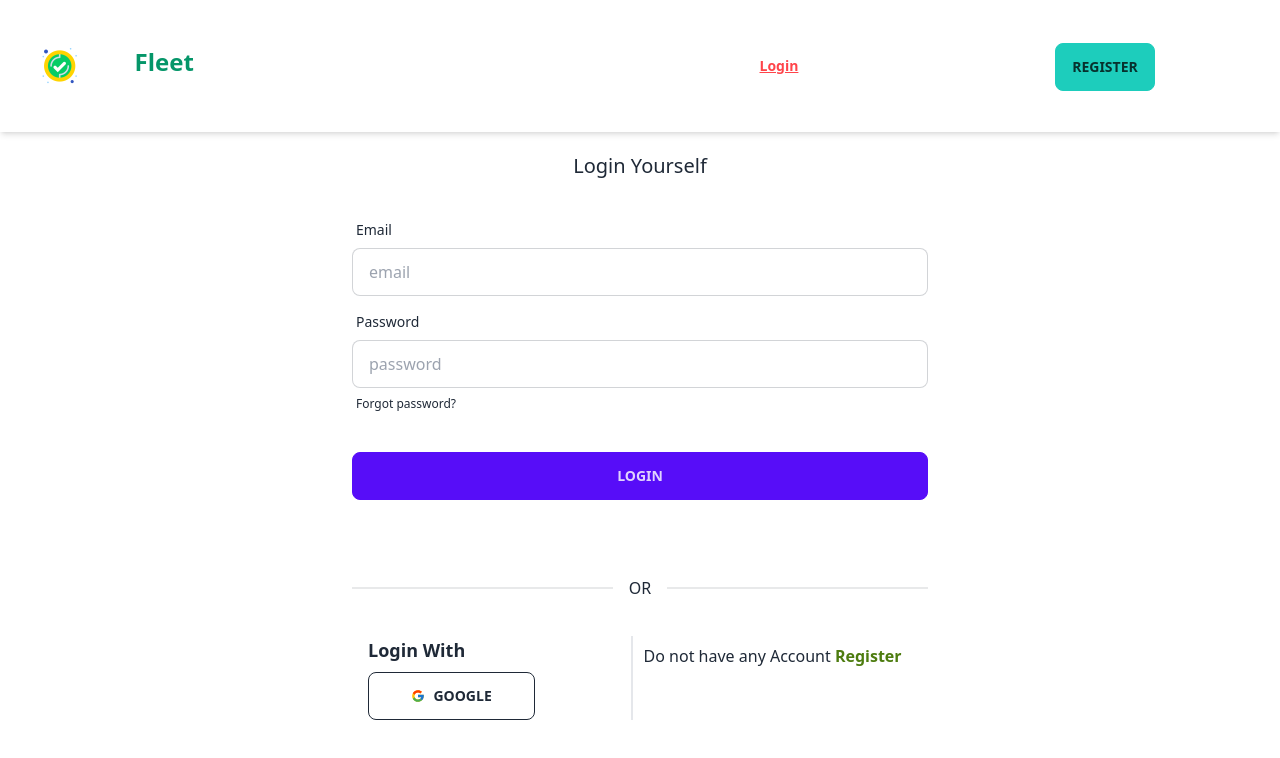
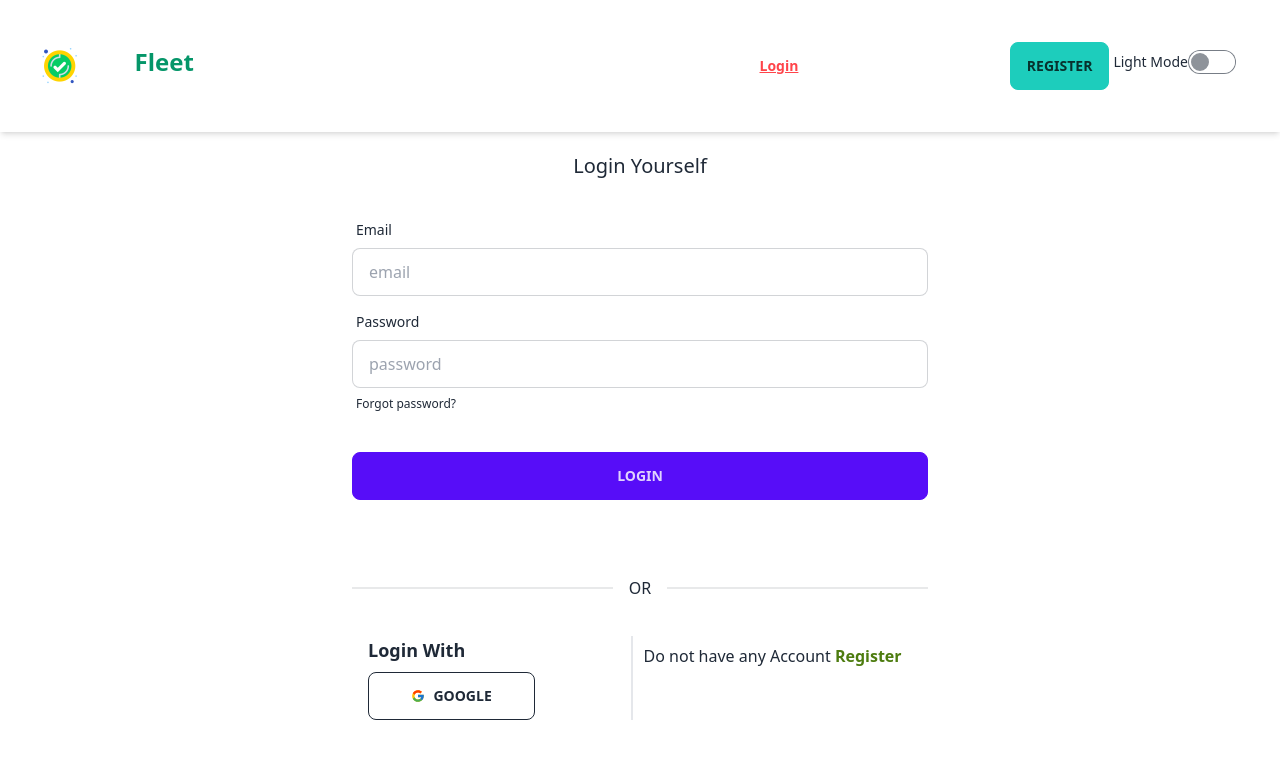
Before and after one commit to sattamap/tech-fleet-client-repo, a React (Vite) app: page /login in a window 1280 px wide. Shown: the top 758 px of the page. Built offline with nearby package versions, Linux system fonts and the light colour scheme; no server answers.

Commit message:
Update ProductDtail component

```diff
--- a/src/components/Navbar/Navbar.jsx
+++ b/src/components/Navbar/Navbar.jsx
@@ -93,7 +93,7 @@ const Navbar = () => {
 
            {user ? (
   // If the user is logged in, show their profile picture, first name, and a logout button
-  <div className="nav-item">
+  <div className="nav-item flex">
     {user.photoURL ? (
       <img
         src={user.photoURL}
@@ -108,15 +108,14 @@ const Navbar = () => {
     </span>
     <button className="btn btn-secondary mx-2" onClick={handleLogOut}>
       Logout
-    </button> <Link to="/register" className="btn btn-accent">
-      Register
-    </Link>
+    </button>
+    <ThemeToggle></ThemeToggle>
   </div>
 ) : (
   // If the user is not logged in, show the login button
 
 
-  <div className="nav-item">
+  <div className="nav-item flex">
     <label tabIndex={0} className="btn btn-ghost btn-circle avatar">
       <div>
         <FaUserAlt></FaUserAlt>
--- a/src/components/ThemeToggle/ThemeToggle.jsx
+++ b/src/components/ThemeToggle/ThemeToggle.jsx
@@ -1,11 +1,9 @@
 
-// import { useAuth } from "./AuthContext";
 import { useContext } from "react";
 import { AuthContext } from "../../provider/AuthProvider";
 
 const ThemeToggle = () => {
-    // const { isDarkMode, toggleTheme } = useAuth();
-    const {isDarkMode, toggleTheme} = useContext(AuthContext);
+  const { isDarkMode, toggleTheme } = useContext(AuthContext);
 
   const toggleAppTheme = () => {
     const appContainer = document.getElementById("root"); // Replace with the actual ID of your app's root container
@@ -16,9 +14,21 @@ const ThemeToggle = () => {
   };
 
   return (
-        <button onClick={toggleAppTheme}>
+    <>
+    <div className="form-control">
+      <label className="label cursor-pointer">
+        <span className="label-text">
           {isDarkMode ? "Dark Mode" : "Light Mode"}
-        </button>
+        </span>
+        <input
+          type="checkbox"
+          className={`toggle ${isDarkMode ? "toggle-checked" : ""}`}
+          onClick={toggleAppTheme}
+        />
+      </label>
+    </div>
+    </>
+
   );
 };
 
--- a/src/pages/MyCart/MyCart.jsx
+++ b/src/pages/MyCart/MyCart.jsx
@@ -1,25 +1,35 @@
-import { useEffect, useState } from "react";
+import { useContext, useEffect, useState } from "react";
 import Swal from "sweetalert2";
+import { AuthContext } from "../../provider/AuthProvider";
 
 
 const MyCart = () => {
 
     const [loading, setLoading] = useState(true);
     const [carts, setCarts] = useState([]);
+    const {user} = useContext(AuthContext);
 
 
 
     useEffect(() => {
+        console.log(user);
         fetch("http://localhost:5000/carts")
             .then((response) => response.json())
             .then((data) => {
-                // console.log("Cart Data:", data);
-                // Update the cart data in your context provider
-                // Assuming you have a function to set the cart data in your context
-                // Replace 'setCartDataInContext' with the actual function name
-                setCarts(data);
-                setLoading(false);
+                const filteredData = data.filter((item) => item?.userEmail === user.email);
+                if (filteredData.length === 0) {
+                    Swal.fire({
+                        icon: 'error',
+                        title: 'No Products Available',
+                        text: 'There are no products available for this brand.',
+                    });
+                } else {
+                    setCarts(filteredData);
+                    setLoading(false);
+                }
             })
+
+
             .catch((error) => {
                 console.error("Error fetching carts:", error);
             });
--- a/src/pages/ProductDetail/ProductDetail.jsx
+++ b/src/pages/ProductDetail/ProductDetail.jsx
@@ -1,6 +1,8 @@
-import {  useEffect, useState } from "react";
+import {  useContext, useEffect, useState } from "react";
 import { useParams } from "react-router-dom";
 import Swal from "sweetalert2";
+import { AuthContext } from "../../provider/AuthProvider";
+
 
 const ProductDetail = () => {
 
@@ -8,7 +10,7 @@ const ProductDetail = () => {
     const [products, setProducts] = useState([]);
     const [loading, setLoading] = useState(true);
 
-
+    const {user} = useContext(AuthContext);
 
     useEffect(() => {
         fetch("http://localhost:5000/products")
@@ -32,15 +34,24 @@ const ProductDetail = () => {
     const productDetail = products.find((product) => product._id === id);
 
     const handleAddToCart = () => {
+        const userEmail = user.email; // Replace 'user.email' with the actual path to the user's email in your context
+
+        // Create the cart data with user email
+        const cartData = {
+          ...productDetail,
+          userEmail,
+        };
+        // console.log(user);
         // Assuming you have a server route to add the product to the cart
         fetch("http://localhost:5000/carts", {
           method: "POST",
           headers: {
             "Content-Type": "application/json",
           },
-          body: JSON.stringify(productDetail),
+          body: JSON.stringify(cartData),
         })
           .then((response) => response.json())
+
           .then((data) => {
             console.log(data);
             // Show a success message
@@ -70,9 +81,9 @@ const ProductDetail = () => {
     <img src={productDetail.image} className="max-w-sm rounded-lg shadow-2xl" />
     <div>
       <h1 className="text-5xl font-bold">{productDetail.name}</h1>
-      <h1 className="text-2xl font-bold">{productDetail.brandName}</h1>
-      <h1 className="text-xl font-bold">{productDetail.type}</h1>
-      <h3 className="text-xl font-bold">Price: {productDetail.price}</h3>
+      <h1 className=" "><span className="text-2xl font-bold">Brand:</span> <span className="text-lg">{productDetail.brandName} </span></h1>
+      <h1 className=""><span className="text-2xl font-bold">Product Type:</span> <span className="text-lg">{productDetail.type}</span></h1>
+      <h3 className=""><span className="text-2xl font-bold">Price:</span> <span className="text-lg">{productDetail.price}</span></h3>
       <p className="py-6">{productDetail.description}</p>
       <button onClick={handleAddToCart} className="btn btn-primary">Add to Cart</button>
     </div>
--- a/src/pages/Update/Update.jsx
+++ b/src/pages/Update/Update.jsx
@@ -41,10 +41,6 @@ const Update = () => {
                         confirmButtonText: 'ok'
                       })
 
-                    //   .then(() => {
-                    //     // After updating, navigate back to the BrandProducts page
-                    //     window.location.reload();
-                    // });
                 }
             })
 
```
Lines whose indentation alone changed are shown as unchanged.
